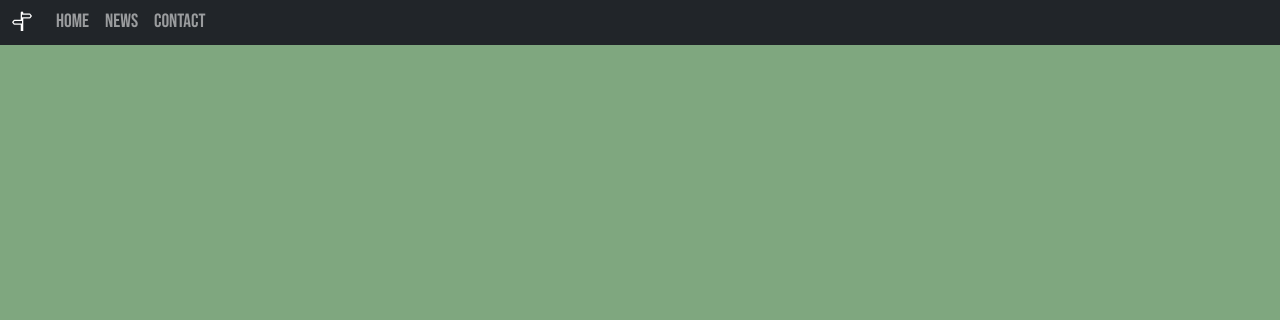
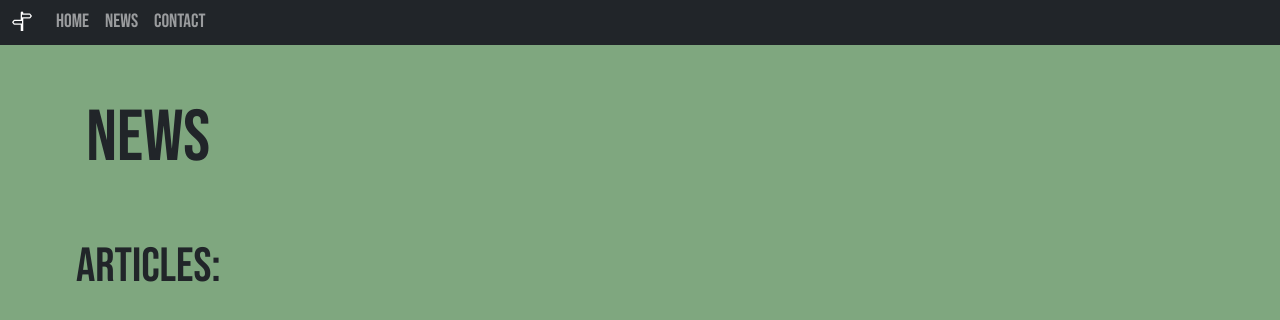
Before and after one commit to abigail-thomas/Trekker, a plain HTML site: page news.html in a window 1280 px wide. Drawn offline with nearby package versions, Linux system fonts and the light colour scheme.

Commit message:
Update news.html
getting the articles

```diff
--- a/news.html
+++ b/news.html
@@ -52,6 +52,16 @@
         </div>
     </nav>
 
-    <script src="news.js"></script>
+    <div class="container-fluid m-5" style="max-width: fit-content;">
+        <h1 class="header text-center display-2 fw-100 pt-5"  style="font-family: Bebas Neue;">NEWS</h1>
+        <h3 class="header display-5 pt-5 px-3"  style="font-family: Bebas Neue;">Articles: </h3>
+
+        <div class="row g-3 align-items-evenly justify-content-left" id="news-container1">
+
+        </div>
+
+    </div>
+
+    <script type="text/javascript" src="news.js"></script>
 
 </body>
```
